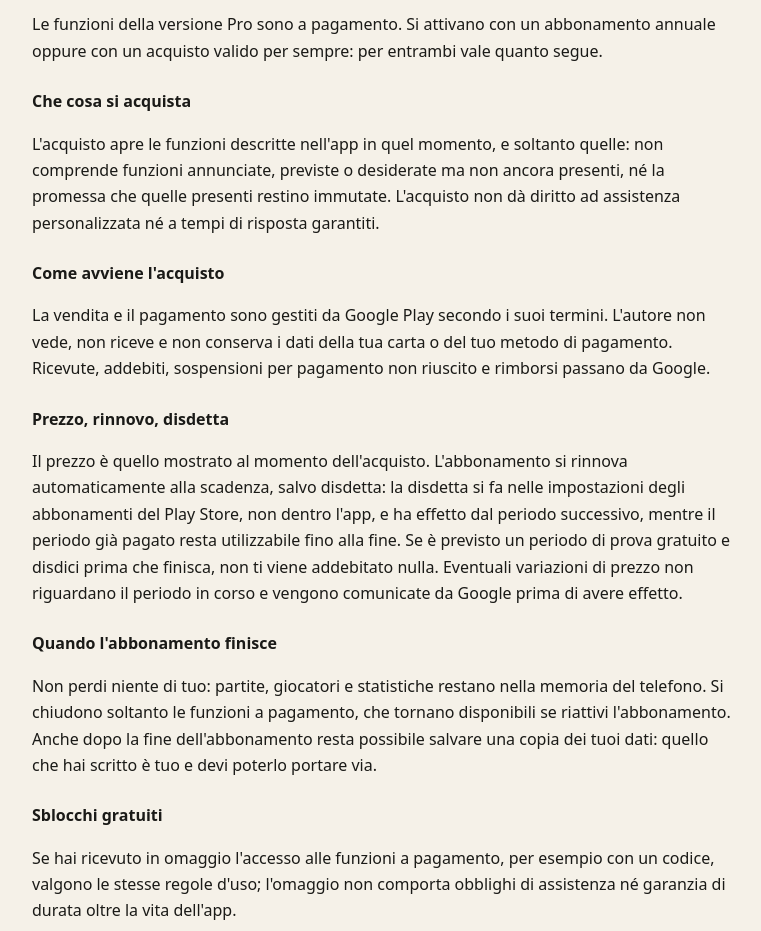
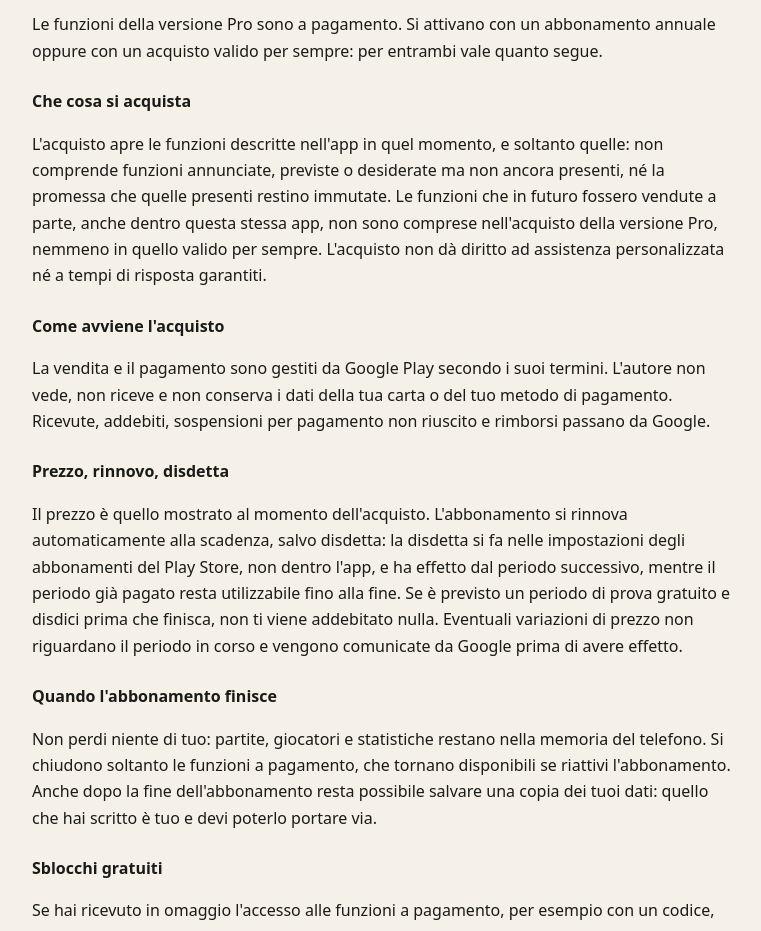
Before and after one commit to paolo-cardoni/burraco, a plain HTML site: page termini.html in a window 1280 px wide. Shown: the part 1380-2311 px from the top of the page, without its empty margins (256-1017 px from the left). Drawn offline with Linux system fonts and the light colour scheme.

Commit message:
Le funzioni vendute a parte non sono comprese nella Pro; tolto l'annuncio dei tornei
Co-Authored-By: Claude Opus 5.5 <noreply@anthropic.com>

```diff
--- a/termini.html
+++ b/termini.html
@@ -111,7 +111,9 @@ oppure con un acquisto valido per sempre: per entrambi vale quanto segue.</p>
 <h3>Che cosa si acquista</h3>
 <p>L'acquisto apre le funzioni descritte nell'app in quel momento, e soltanto
 quelle: non comprende funzioni annunciate, previste o desiderate ma non ancora presenti,
-né la promessa che quelle presenti restino immutate. L'acquisto non dà diritto ad
+né la promessa che quelle presenti restino immutate. Le funzioni che in futuro fossero
+vendute a parte, anche dentro questa stessa app, non sono comprese nell'acquisto della
+versione Pro, nemmeno in quello valido per sempre. L'acquisto non dà diritto ad
 assistenza personalizzata né a tempi di risposta garantiti.</p>
 
 <h3>Come avviene l'acquisto</h3>
```
Also changed, not shown: index.html (+0 -1 lines).
